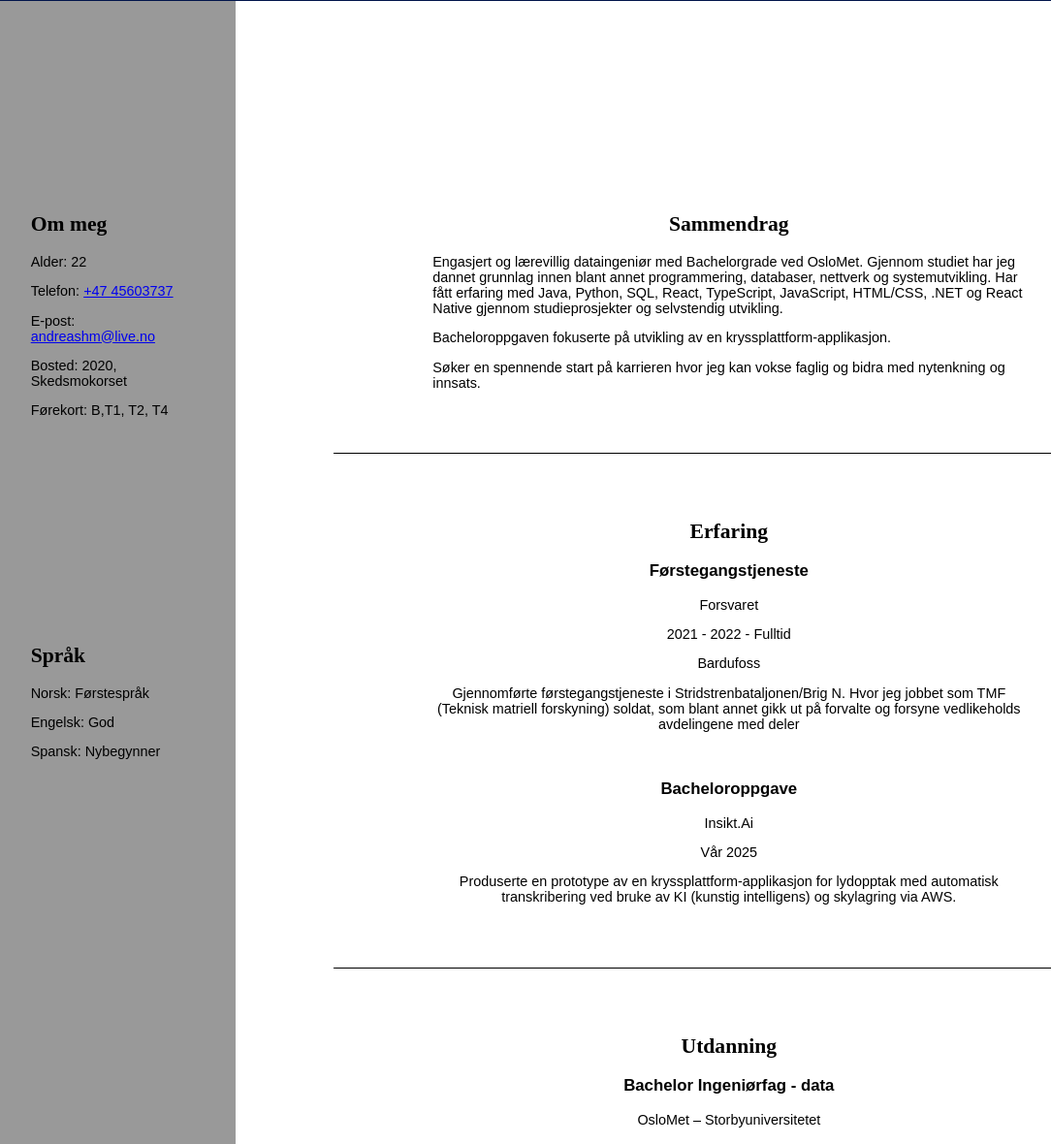
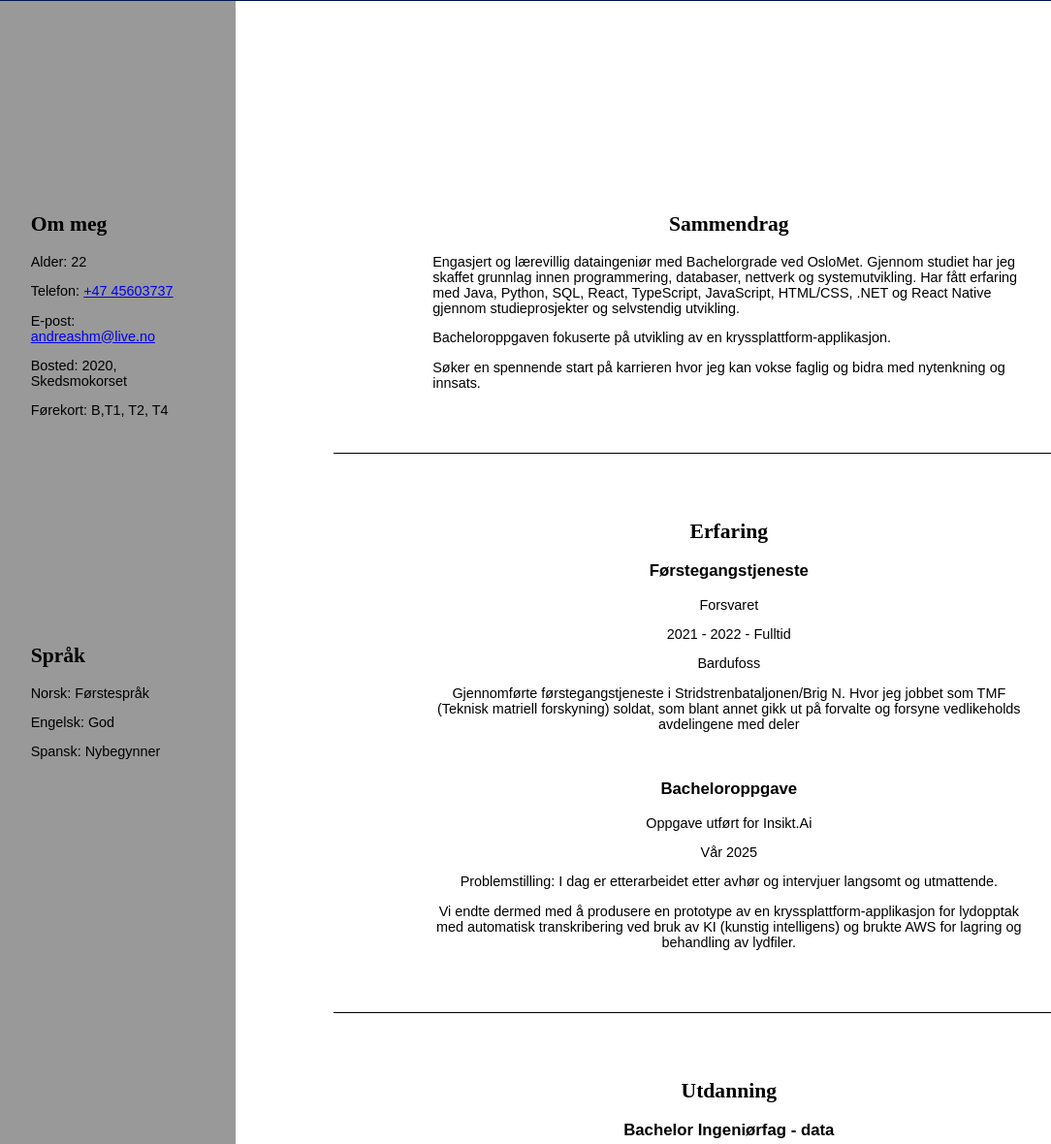
Before and after one commit to AndreasHM02/CV, a plain HTML site: page index.html in a window 1280 px wide. Shown: the part 238-1418 px from the top of the page at 97% size, without its empty margins (20-1104 px from the left). Drawn offline with Linux system fonts and the light colour scheme.

Commit message:
Updated text

```diff
--- a/index.html
+++ b/index.html
@@ -74,7 +74,7 @@
                 <h2>Sammendrag</h2>
                 <div class="summary_text">
                 <p>Engasjert og lærevillig dataingeniør med Bachelorgrade ved
-                    OsloMet. Gjennom studiet har jeg dannet grunnlag innen blant annet programmering,
+                    OsloMet. Gjennom studiet har jeg skaffet grunnlag innen programmering,
                     databaser, nettverk og systemutvikling. Har fått erfaring med Java, Python, SQL, React, TypeScript,
                     JavaScript, HTML/CSS, .NET og React Native gjennom studieprosjekter og selvstendig utvikling.
                      </p>
@@ -96,10 +96,11 @@
                     med deler</p>
                 <br>
                 <h3>Bacheloroppgave</h3>
-                <p>Insikt.Ai</p>
+                <p>Oppgave utført for Insikt.Ai</p>
                 <p>Vår 2025</p>
-                <p>Produserte en prototype av en kryssplattform-applikasjon for lydopptak med automatisk transkribering ved
-                    bruke av KI (kunstig intelligens) og skylagring via AWS.</p>
+                <p>Problemstilling: I dag er etterarbeidet etter avhør og intervjuer langsomt og utmattende.</p>
+                <p> Vi endte dermed med å produsere en prototype av en kryssplattform-applikasjon for lydopptak med automatisk transkribering ved
+                    bruk av KI (kunstig intelligens) og brukte AWS for lagring og behandling av lydfiler.</p>
             </div>
 
             <div class="seperator"></div>
@@ -135,10 +136,10 @@
                     </div>
                     <div style="text-align: left;">
                         <h3>Bacheloroppgave</h3>
-                        <p>Problemstilling: Gikk ut på løse problemet med langsomt og utmattende etterarbeidet etter
+                        <p>Problemstilling gikk ut på løse problemet med langsomt og utmattende etterarbeidet etter
                             avhør.</p>
-                        <p>Oppgave: Produser en prototype av en opptaksapp som automatisk transkriberer opptakene ved
-                            hjelp av AI.</p>
+                        <p>Oppgaven gikk ut på å produser en prototype av en opptaksapp som automatisk transkriberer opptakene ved
+                            hjelp av KI.</p>
                     </div>
                 </div>
                 <br>
```
